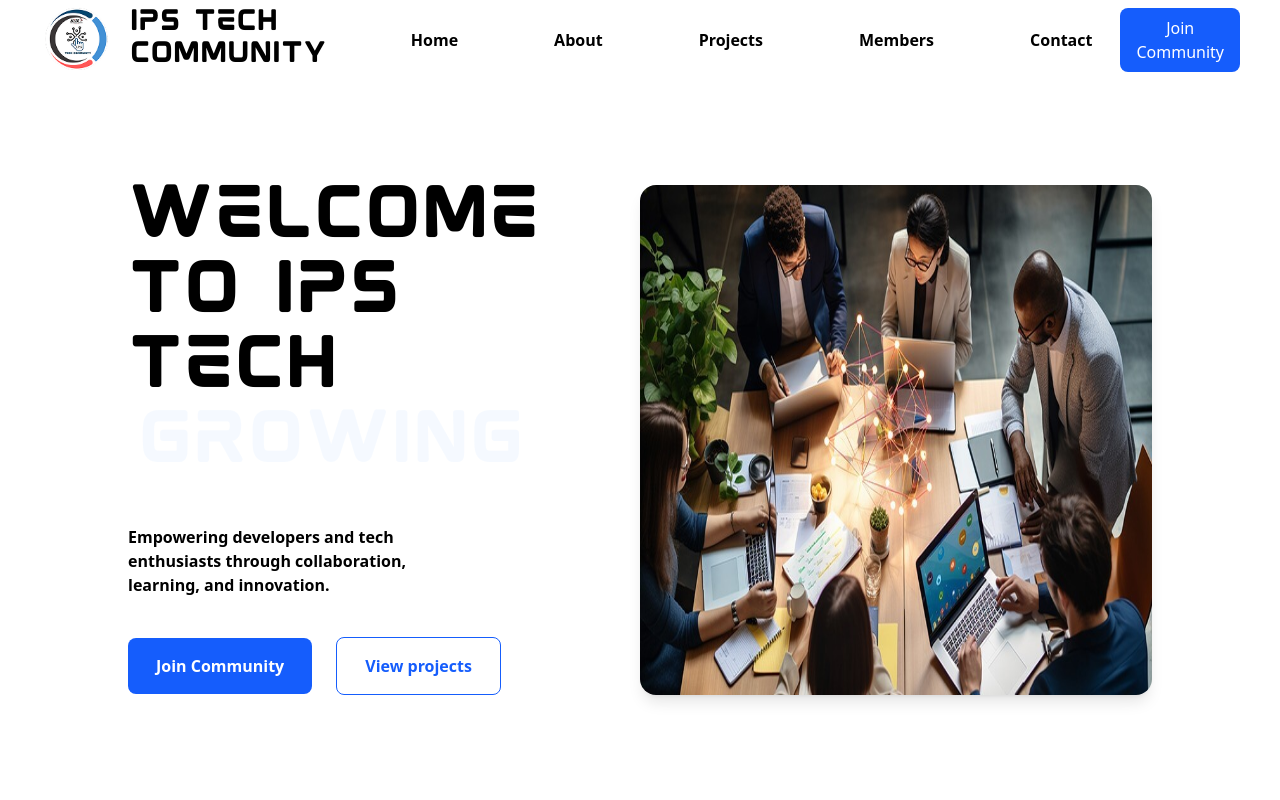
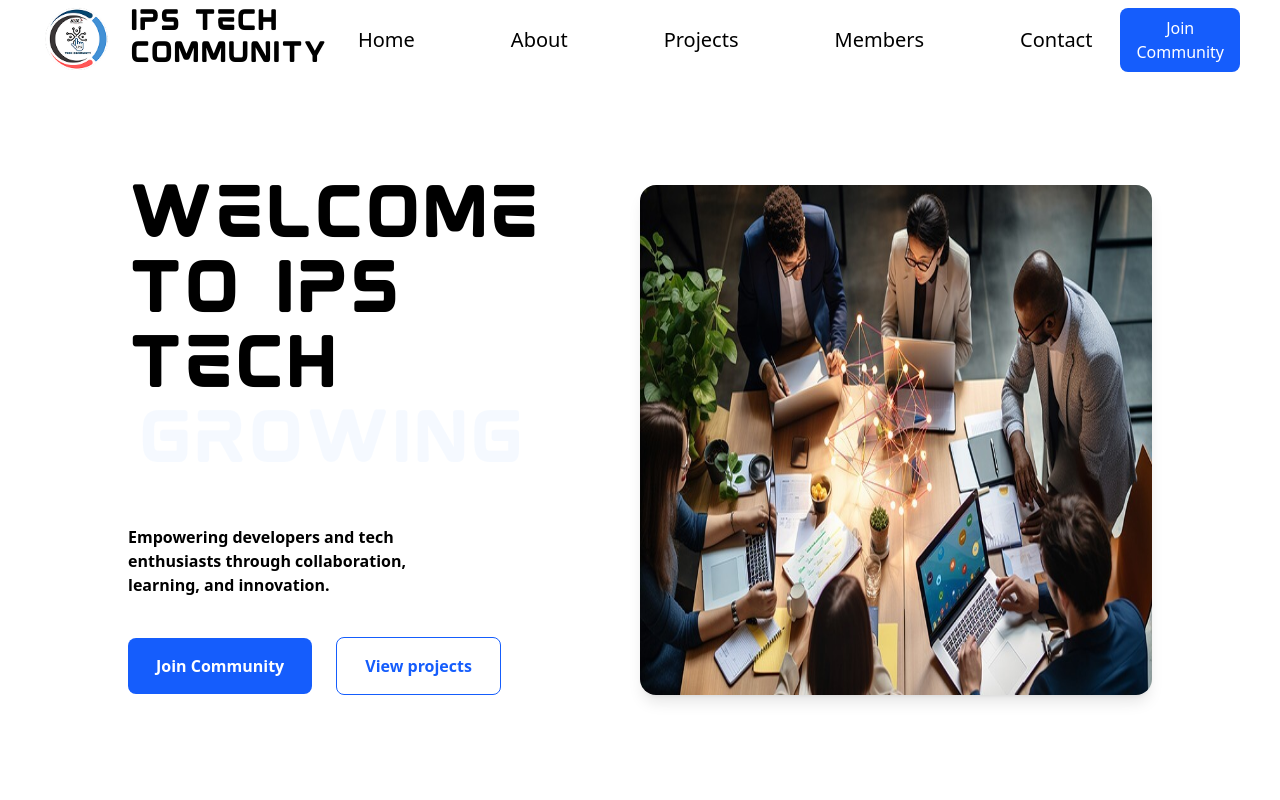
Before and after one commit to Kite-IPS/Ips_Portfolio, a React (Vite) app in the folder Client/: page / in a window 1280 px wide. Shown: the top 800 px of the page. Built offline with nearby package versions, Linux system fonts and the light colour scheme.

Commit message:
navbar fixed

```diff
--- a/Client/src/Components/Header.jsx
+++ b/Client/src/Components/Header.jsx
@@ -67,7 +67,7 @@ const Header = () => {
             </div>
 
             {/* Desktop Navigation */}
-            <ul className='hidden md:flex items-center gap-6 lg:gap-10 '>
+            <ul className='hidden md:flex items-center gap-6 lg:gap-10'>
                 {navSections.map((section) => (
                     <Link
                         key={section.name}
@@ -77,7 +77,7 @@ const Header = () => {
                         offset={-80} // Adjust for fixed header
                         className='group'
                     >
-                        <li className='text-base font-semibold cursor-pointer px-3 lg:px-7 py-2 rounded-lg transition-all duration-300 relative'>
+                        <li className='text-xl font-medium cursor-pointer px-3 lg:px-7 py-2 rounded-lg transition-all duration-300 relative'>
                             {section.label}
                             <span className='absolute bottom-0 left-0 w-0 h-0.5 bg-gradient-to-r from-purple-500 to-blue-500 transition-all duration-300 group-hover:w-full'></span>
                         </li>
--- a/Client/src/Components/ProjectCard.jsx
+++ b/Client/src/Components/ProjectCard.jsx
@@ -1,4 +1,4 @@
-import React from "react";
+import "react";
 import { useNavigate } from "react-router-dom";
 import KGSLAR from "../assets/KG-SLAR.png";
 import KGCAR from "../assets/KG-CAR.png";
@@ -6,6 +6,7 @@ import SIHTHIRUVIZHA from "../assets/SIH-THIRUVIZHA.png";
 import PYEXPO from "../assets/PYEXPO.png";
 import KGAPS from "../assets/KG-APS.jpg";
 
+// eslint-disable-next-line react/prop-types
 const ProjectCard = ({ name, description }) => {
   const navigate = useNavigate();
 
@@ -54,7 +55,7 @@ const ProjectCard = ({ name, description }) => {
         </p>
         {(name === "KG-SLAR" || name === "KG-CAR" || name === "KG-APS") && (
           <button
-            className="group relative inline-block px-6 py-2 bg-blue-600 text-white rounded-lg transition-all duration-300 ease-in-out transform hover:scale-105 hover:bg-blue-700 hover:shadow-lg hover:translate-x-1 relative overflow-hidden"
+            className="group relative inline-block px-6 py-2 bg-blue-600 text-white rounded-lg transition-all duration-300 ease-in-out transform hover:scale-105 hover:bg-blue-700 hover:shadow-lg hover:translate-x-1 overflow-hidden"
             onClick={() => handleClick(name)}
           >
             <span className="relative z-10">View Project</span>
```
